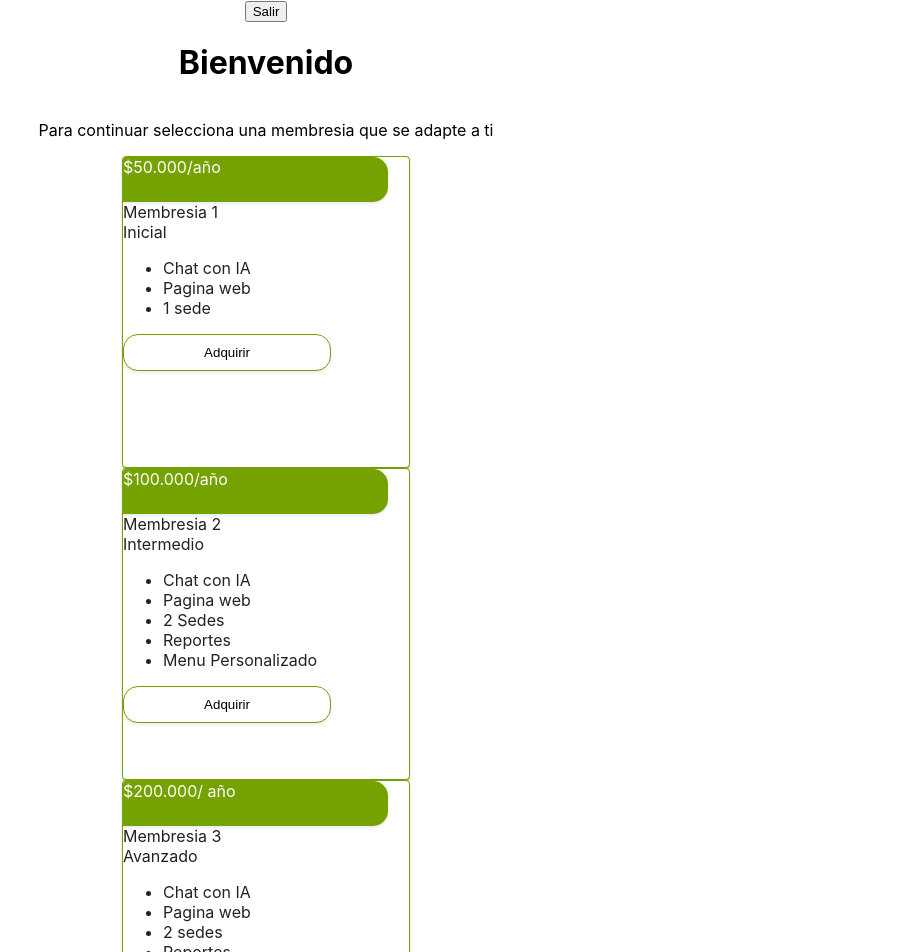
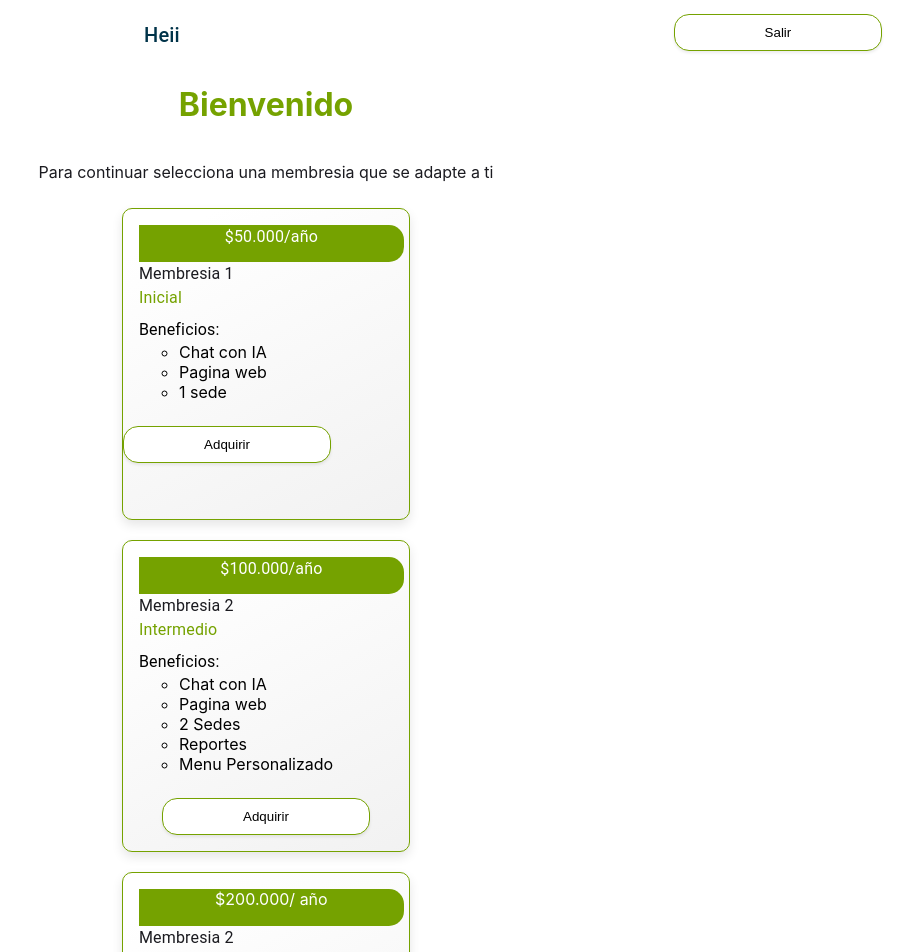
Before and after one commit to repopruebas037/frontreact, a React (Create React App) app: page / in a window 1280 px wide. Shown: the top 952 px of the page, without its empty margins (374-1280 px from the left). Built offline with nearby package versions, Linux system fonts and the light colour scheme.

Commit message:
agregar estilos clientMembership

```diff
--- a/src/modules/client/containers/ClientMembership.tsx
+++ b/src/modules/client/containers/ClientMembership.tsx
@@ -2,10 +2,12 @@
 import { Theme } from '@mui/material/styles';
 import { makeStyles } from '@mui/styles';
 import Alert from '@mui/material/Alert';
-import Paper from '@mui/material/Paper';
-import { colors } from '@mui/material';
-import Card from '@mui/material/Card';
+import { colors, Card, Paper, CardContent, Typography, Button, Box, AppBar, Toolbar, Grid, List, ListItem, ListItemIcon, Checkbox } from '@mui/material';
 import { buffer } from 'stream/consumers';
+import _default from '@mui/material/styles/identifier';
+import { hover } from '@testing-library/user-event/dist/hover';
+import { alignProperty } from '@mui/material/styles/cssUtils';
+
 
 const ClientMembership = () => {
 
@@ -13,48 +15,109 @@ const ClientMembership = () => {
 
   return (
     <div className={classes.container}>
-      <div>
-        <button className='exit-button'>Salir</button>
-      </div>
-      <h1 className='saludo'>Bienvenido</h1>
-      <p className='inicio'>Para continuar selecciona una membresia que se adapte a ti</p>
-      <Card className={classes.card}>
-        <div className={classes.paper}>$50.000/año</div>
-        <div className='membership-name'>Membresia 1</div>
-        <div className='membership-type'>Inicial</div>
-        <ul className='membership-benefits'>
+      <AppBar elevation={0} position="static" style={{background:'#FFFFFF'}}>
+      <Toolbar>
+        <Grid container justifyContent="space-between" alignItems="flex-end">
+          <Grid item>
+            {/* Logo */}
+          </Grid>
+          <Grid item>
+            <Typography variant="h6" component="div" style={{color:'#003349'}} >
+              Heii
+            </Typography>
+          </Grid>
+          <Grid item>
+            <button className={classes.button}>Salir</button>
+          </Grid>
+        </Grid>
+      </Toolbar>
+    </AppBar>
+      <h1 style={{color:'#75A200'}} className={classes.typography}>Bienvenido</h1>
+      <p style={{color:'#1B1B20'}}>Para continuar selecciona una membresia que se adapte a ti
+      </p>
+
+      <Box className={classes.cardbox}>
+        <CardContent>
+        <Typography className={classes.paper}>
+          $50.000/año
+        </Typography >
+        <Typography style={{color:'#1B1B20'}}>
+        Membresia 1
+        </Typography>
+        <Typography style={{color:'#75A200'}}>
+        Inicial
+        </Typography>
+        <List>
+          <Typography>
+          Beneficios:
+          </Typography>
+          <ul>
           <li>Chat con IA</li>
           <li>Pagina web</li>
           <li>1 sede</li>
-        </ul>
+          </ul>
+        </List>
+        </CardContent>
+        <Grid item>
         <button className={classes.button}>Adquirir</button>
-      </Card>
-      <Card className={classes.card}>
-        <div className={classes.paper}>$100.000/año</div>
-        <div className='membership-name'>Membresia 2</div>
-        <div className='membership-type'>Intermedio</div>
-        <ul className='membership-benefits'>
+        </Grid>
+      </Box>
+
+      <Box className={classes.cardbox}>
+        <CardContent >
+        <Typography className={classes.paper}>
+          $100.000/año
+        </Typography>
+        <Typography style={{color:'#1B1B20'}}>
+        Membresia 2
+        </Typography>
+        <Typography style={{color:'#75A200'}}>
+        Intermedio
+        </Typography>
+        <List>
+          <Typography>
+            Beneficios:
+          </Typography>
+          <ul>
           <li>Chat con IA</li>
           <li>Pagina web</li>
           <li>2 Sedes</li>
           <li>Reportes</li>
           <li>Menu Personalizado</li>
-        </ul>
+          </ul>
+        </List>
+        </CardContent>
+        <Grid item className={classes.grid}>
         <button className={classes.button}> Adquirir</button>
-      </Card>
-      <Card className={classes.card}>
+        </Grid>
+      </Box>
+
+      <Box className={classes.cardbox}>
+        <CardContent className={classes.typography}>
         <div className={classes.paper}>$200.000/ año</div>
-        <div className='membership-name'>Membresia 3</div>
-        <div className='membership-type'>Avanzado</div>
-        <ul className='membership-benefits'>
+        <Typography style={{color:'#1B1B20'}}>
+        Membresia 2
+        </Typography>
+        <Typography style={{color:'#75A200'}}>
+        Avanzado
+        </Typography>
+        <List>
+        <Typography>
+        Beneficios:
+        </Typography>
+        <ul>
           <li>Chat con IA</li>
           <li>Pagina web</li>
           <li>2 sedes</li>
           <li>Reportes</li>
           <li>Editar menu</li>
         </ul>
+        </List>
+        </CardContent>
+        <Grid item>
         <button className={classes.button}>Adquirir</button>
-      </Card>
+        </Grid>
+      </Box>
     </div>
 
   )
@@ -71,7 +134,8 @@ const useStyles = makeStyles({
     background: 'rgba(255, 255, 255, 1)',
   },
 
-  card:{
+  cardbox:{
+    margin: '10px ',
     width: '286px',
     height: '310px',
     top: '221px',
@@ -82,26 +146,26 @@ const useStyles = makeStyles({
     boxShadow:'0px 4.96px 10.42px 0px #0000001A',
   },
 
-  cardContent:{
-
+  typography:{
+    fontfamily: 'Poppins',
+    fontsize: '15px',
+    fontweight: '700',
+    lineheight: '22.5px',
+    textalign: 'center',
+    textunderlineposition: 'from-font',
   },
 
   paper:{
-
-    /*width: '264.76px',
+    boxsizing: 'border-box',
+    boxshadow: '0px 2px 3.1px rgba(0, 0, 0, 0.08)',
+    width: '264.76px',
     height: '37px',
     top: '237px',
     left: '72px',
-    borderRadius: '0px 15px 15px 0px',*/
-    width: '264.76px',
-    height: '45px',
-    top: '236px',
-    left: '336.76px',
-    borderRadius: '0px 15px 15px 0px',
-    angle: '-180 deg',
-    background: '#75A200',
-    boxShadow: '0px 2px 3.1px 0px #00000014',
-    color:'#FFFFFF'
+    borderRadius:' 0px 15px 15px 0px',
+    background:'#75A200',
+    color:'#FFFFFF',
+    textAlign: 'center',
   },
 
   button:{
@@ -114,6 +178,14 @@ const useStyles = makeStyles({
     border: '1px solid #75A200',
     boxShadow: '0px 2px 3.1px 0px #00000014',
     color:'#000000',
+    boxsizing: 'border-box',
+    alignItems: 'center',
+
+  },
+
+  grid:{
+    display: 'flex',
+    justifyContent:'center',
   }
 
 
```
